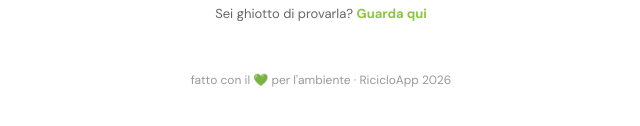
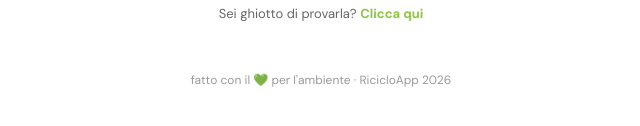
Before and after one commit to AndreaPolazzo/Sito-RicicloApp, a website: page index.html in a window 1280 px wide. Shown: the part 526-652 px from the top of the page, 319-959 px from the left. Drawn offline with Linux system fonts and the light colour scheme.

Commit message:
Update index.html

```diff
--- a/index.html
+++ b/index.html
@@ -189,7 +189,7 @@
 
       <!-- LA TUA FRASE -->
       <p class="teaser-text">
-        Sei ghiotto di provarla? <a href="docs" target="_blank" class="teaser-link">Guarda qui</a>
+        Sei ghiotto di provarla? <a href="docs" target="_blank" class="teaser-link">Clicca qui</a>
       </p>
 
     </div>
```
